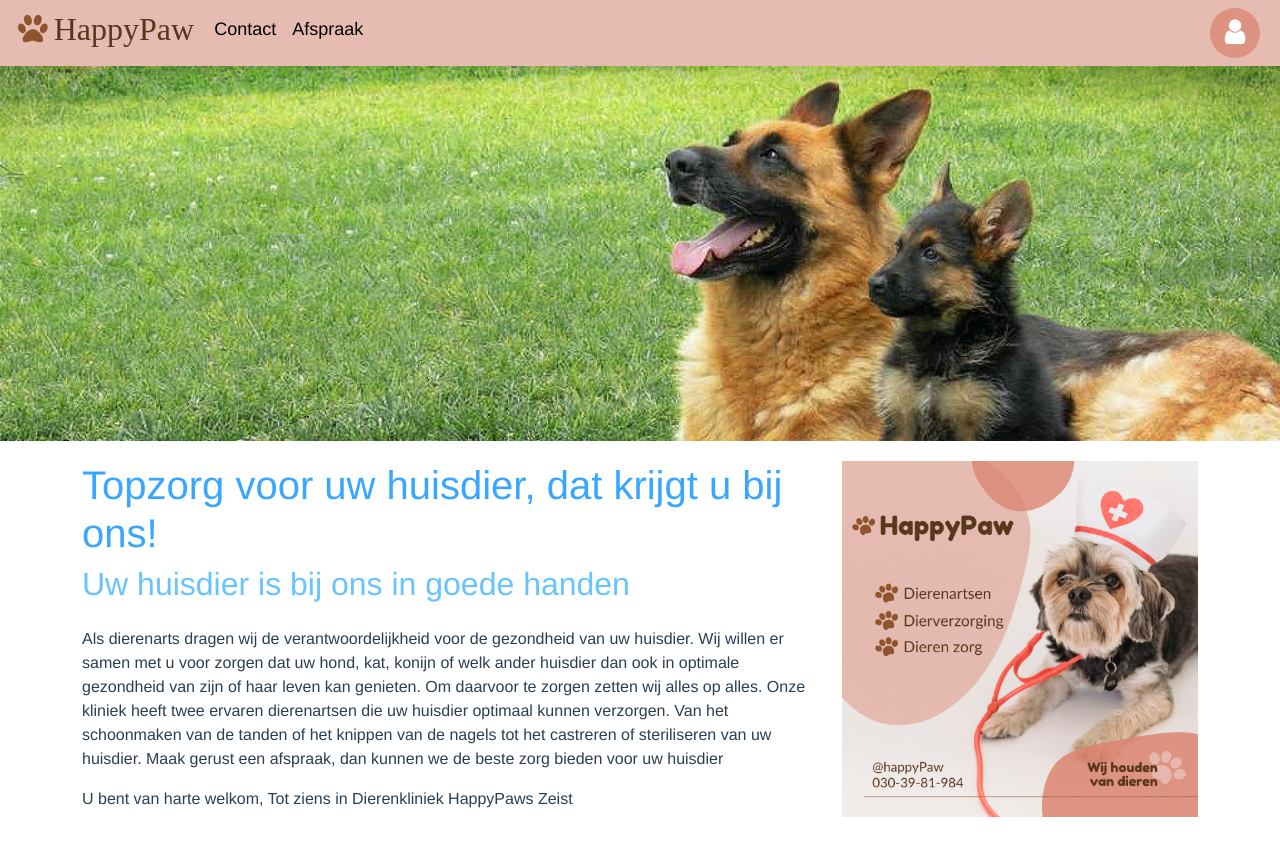
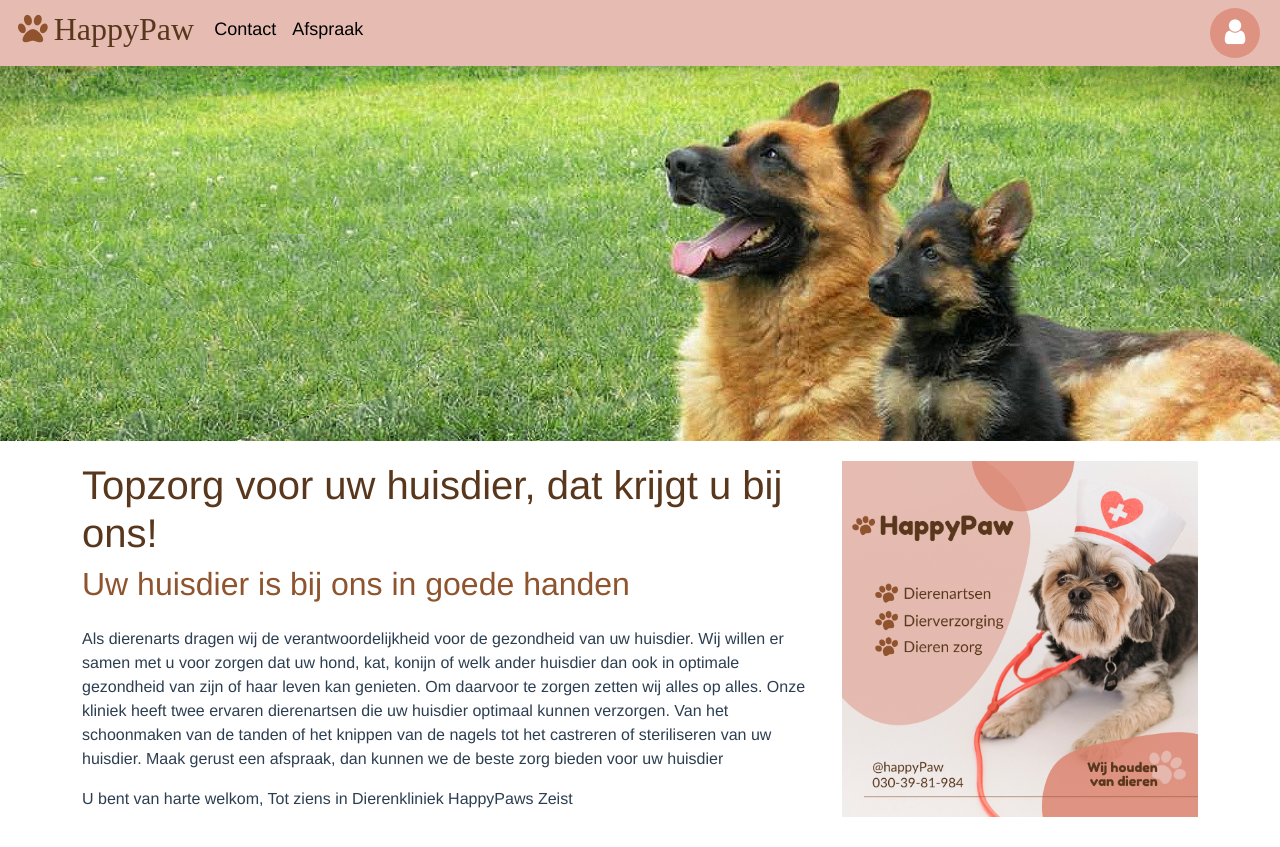
Before and after one commit to Educom-Trainees/educom-dierenartsen, a Vue app: page / in a window 1280 px wide. Built offline with nearby package versions, Linux system fonts and the light colour scheme.

Commit message:
Added css color variables

```diff
--- a/src/App.vue
+++ b/src/App.vue
@@ -24,10 +24,24 @@
   body {
     margin: 0;
   }
-  .blue {
+  :root {
+    --happyPaw1: #E6BCB2;
+    --happyPaw2: #DE9281;
+    --happyPaw3: #59371D;
+    --happyPaw4: #8F542E;
+    --darkGrey: #DDDDDD;
+    --lightGrey: #EEEEEE;
+  }
+  /* .blue {
     color: #39A7FF;
   }
   .blue-l {
     color: #67C4FF;
+  } */
+  h1 {
+    color: var(--happyPaw3)
+  }
+  h2 {
+    color: var(--happyPaw4);
   }
 </style>
```
